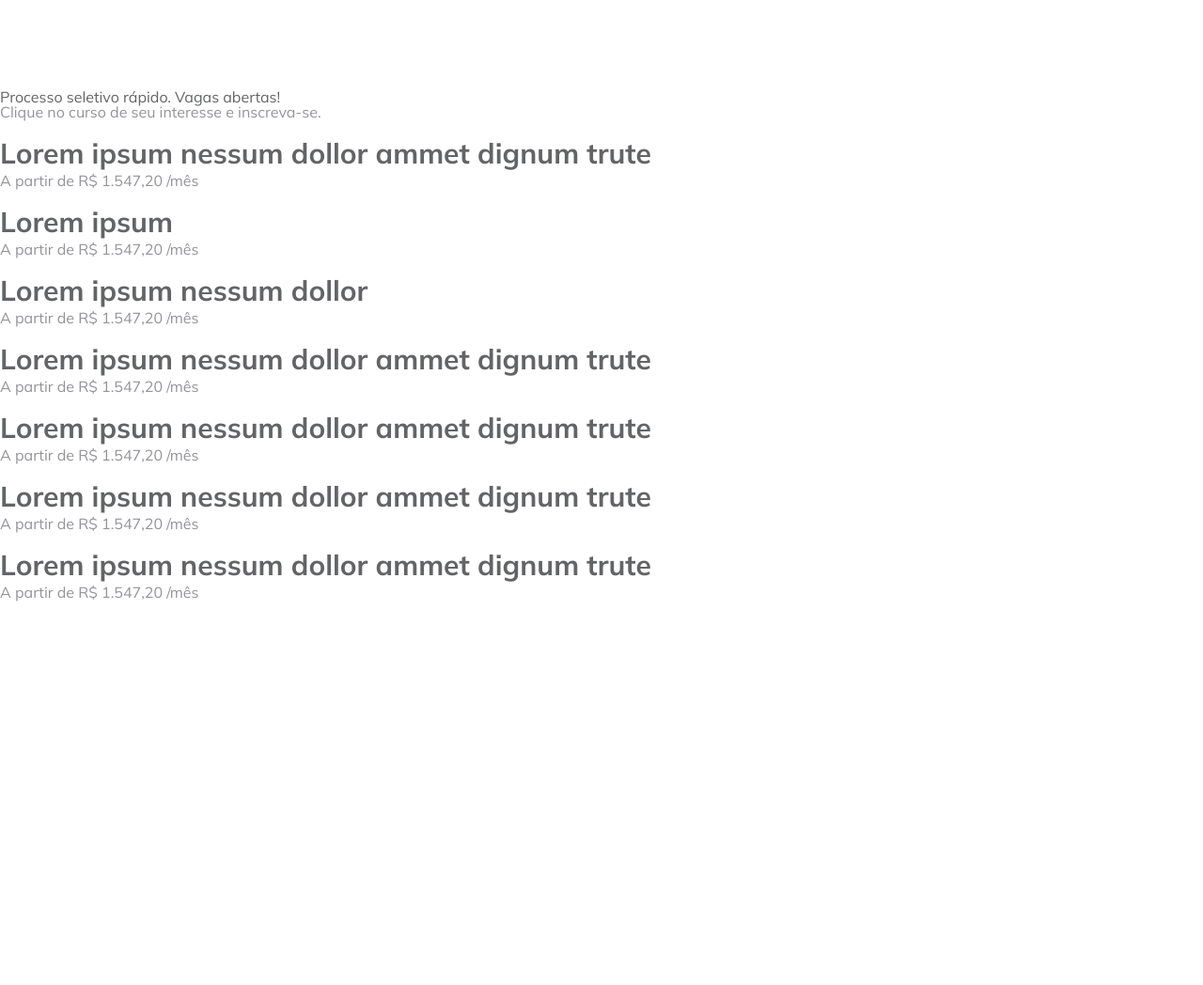
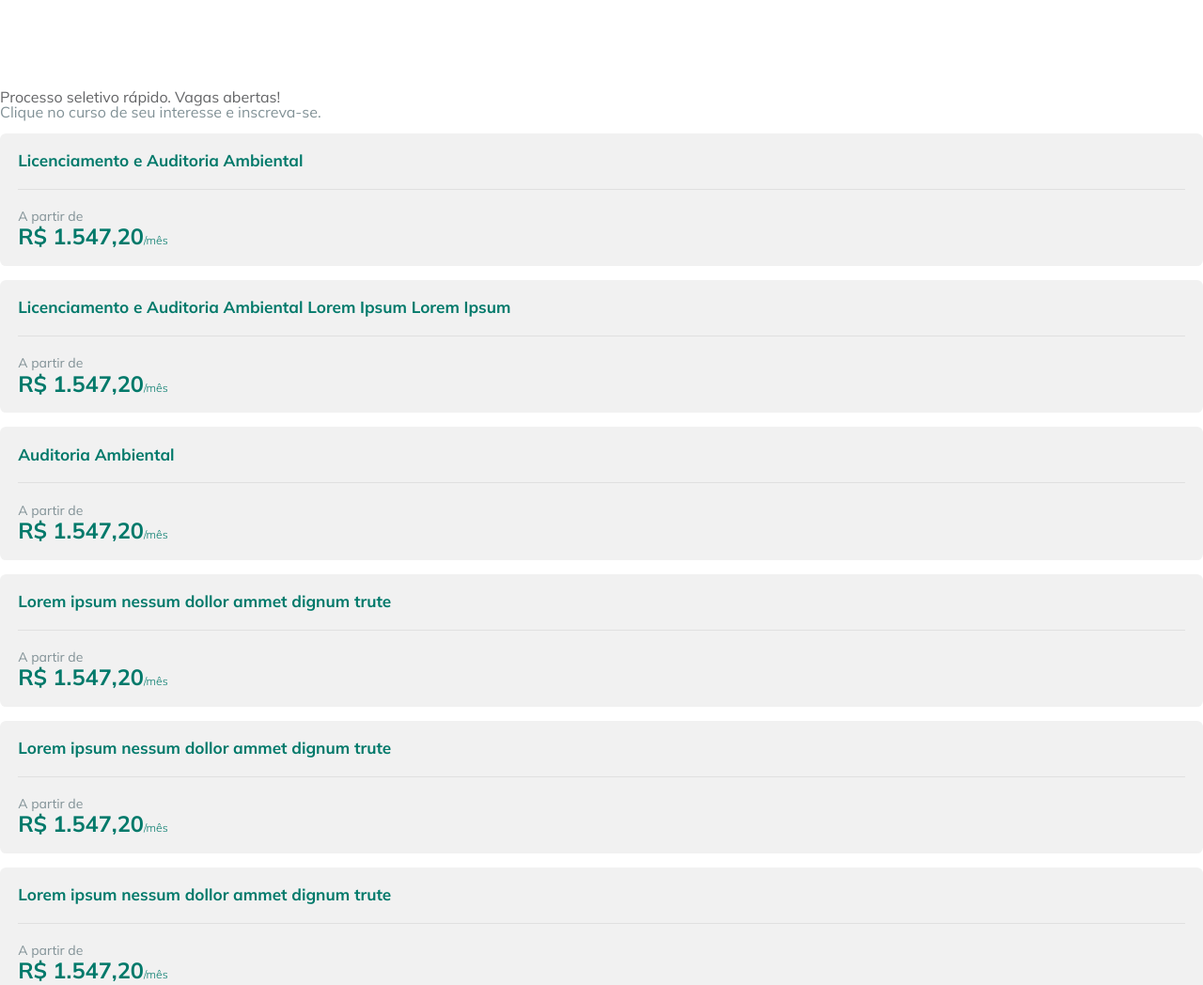
Before and after one commit to thiagolimao/section-destaque, a website: page src/index.html in a window 1280 px wide. Shown: the top 1048 px of the page at 94% size. Before the commit the page ends 800 px from the top, so only its background shows below. Drawn offline with nearby package versions, Linux system fonts and the light colour scheme; files that its build step writes are made by us from their sources; a web font is replaced by a local one.

Commit message:
Fix card course

```diff
--- a/src/index.html
+++ b/src/index.html
@@ -27,16 +27,16 @@
                 <div class="card card-course">
                     <div class="card-header">
                         <h3 class="title-course">
-                            Lorem ipsum nessum dollor ammet dignum trute
+                            Licenciamento e Auditoria Ambiental
                         </h3>
                     </div><!-- /card-header -->
                     <div class="card-footer">
                         <p class="price-text">
+                            <small>
+                                A partir de
+                            </small>
                             <span>
-                                A partir de
-                            </span>
-                            <span>
-                                R$ 1.547,20 <small>/mês</small>
+                                R$ 1.547,20<small>/mês</small>
                             </span>
                         </p>
                     </div><!-- /card-footer -->
@@ -47,16 +47,16 @@
                 <div class="card card-course">
                     <div class="card-header">
                         <h3 class="title-course">
-                            Lorem ipsum
+                            Licenciamento e Auditoria Ambiental Lorem Ipsum Lorem Ipsum
                         </h3>
                     </div><!-- /card-header -->
                     <div class="card-footer">
                         <p class="price-text">
+                            <small>
+                                A partir de
+                            </small>
                             <span>
-                                A partir de
-                            </span>
-                            <span>
-                                R$ 1.547,20 <small>/mês</small>
+                                R$ 1.547,20<small>/mês</small>
                             </span>
                         </p>
                     </div><!-- /card-footer -->
@@ -67,16 +67,16 @@
                 <div class="card card-course">
                     <div class="card-header">
                         <h3 class="title-course">
-                            Lorem ipsum nessum dollor
+                            Auditoria Ambiental
                         </h3>
                     </div><!-- /card-header -->
                     <div class="card-footer">
                         <p class="price-text">
+                            <small>
+                                A partir de
+                            </small>
                             <span>
-                                A partir de
-                            </span>
-                            <span>
-                                R$ 1.547,20 <small>/mês</small>
+                                R$ 1.547,20<small>/mês</small>
                             </span>
                         </p>
                     </div><!-- /card-footer -->
@@ -92,11 +92,11 @@
                     </div><!-- /card-header -->
                     <div class="card-footer">
                         <p class="price-text">
+                            <small>
+                                A partir de
+                            </small>
                             <span>
-                                A partir de
-                            </span>
-                            <span>
-                                R$ 1.547,20 <small>/mês</small>
+                                R$ 1.547,20<small>/mês</small>
                             </span>
                         </p>
                     </div><!-- /card-footer -->
@@ -112,11 +112,11 @@
                     </div><!-- /card-header -->
                     <div class="card-footer">
                         <p class="price-text">
+                            <small>
+                                A partir de
+                            </small>
                             <span>
-                                A partir de
-                            </span>
-                            <span>
-                                R$ 1.547,20 <small>/mês</small>
+                                R$ 1.547,20<small>/mês</small>
                             </span>
                         </p>
                     </div><!-- /card-footer -->
@@ -132,11 +132,11 @@
                     </div><!-- /card-header -->
                     <div class="card-footer">
                         <p class="price-text">
+                            <small>
+                                A partir de
+                            </small>
                             <span>
-                                A partir de
-                            </span>
-                            <span>
-                                R$ 1.547,20 <small>/mês</small>
+                                R$ 1.547,20<small>/mês</small>
                             </span>
                         </p>
                     </div><!-- /card-footer -->
@@ -152,11 +152,11 @@
                     </div><!-- /card-header -->
                     <div class="card-footer">
                         <p class="price-text">
+                            <small>
+                                A partir de
+                            </small>
                             <span>
-                                A partir de
-                            </span>
-                            <span>
-                                R$ 1.547,20 <small>/mês</small>
+                                R$ 1.547,20<small>/mês</small>
                             </span>
                         </p>
                     </div><!-- /card-footer -->
@@ -164,7 +164,7 @@
             </div><!-- /col -->
         </div><!-- /row -->
 
-        <img src="assets/img/temp.png" alt="">
+        <img src="assets/img/temp/pixel-perfect.png" width="100%" alt="">
 
     </div><!-- /container -->
 </section><!-- End  home-top -->
--- a/src/scss/base/_typography.scss
+++ b/src/scss/base/_typography.scss
@@ -24,18 +24,27 @@ h6 {
 
   &.title-course {
     // text-transform: uppercase;
-    font-size: 1.875rem;
-    line-height: 1.4;
+    font-size: 1.075rem;
+    line-height: 1.2;
     font-weight: $fw-bold;
+    color: $dark-primary;
+  }
+}
 
-    &.title-icon {
-      span {
-        display: flex;
-        align-items: center;
-        margin-bottom: 0.5rem;
-        .ico {
-          margin-right: 0.5rem;
-        }
+.price-text {
+  small {
+    font-size: 0.875rem;
+    color: $text-color;
+    + span {
+      color: $dark-primary;
+      display: block;
+      font-size: 1.475rem;
+      font-weight: $fw-bold;
+      margin-top: 0.2rem;
+      small {
+        font-size: 0.755rem;
+        font-weight: $fw-light;
+        color: $dark-primary;
       }
     }
   }
--- a/src/scss/base/_variables.scss
+++ b/src/scss/base/_variables.scss
@@ -1,14 +1,14 @@
 // General Colors
 $white: #ffffff;
-$gray: #464646;
-$border-color: #d1d1d1;
+$light-gray: #f1f1f1;
+$border-color: #e0e0e0;
 
 /// Default color variables
-$primary: #00b495;
+$primary: #00ad8e;
 $dark-primary: #00796a;
 
 $heading-color: #636466;
-$text-color: #949499;
+$text-color: #819196;
 $nav-link: #636466;
 
 /// Fonts Variables
--- a/src/scss/components/_card.scss
+++ b/src/scss/components/_card.scss
@@ -2,6 +2,26 @@
 # Components Card
 --------------------------------------------------------------*/
 .card {
-  .card-course {
+  &.card-course {
+    background-color: $light-gray;
+    border: none;
+    height: 100%;
+    padding: 1.2rem;
+    justify-content: space-between;
+    border-radius: 0.4rem;
+    .card-header,
+    .card-footer {
+      background-color: transparent;
+      border: none;
+      padding: 0;
+    }
+
+    .card-header {
+      padding-bottom: 1.2rem;
+    }
+    .card-footer {
+      padding-top: 1.2rem;
+      border-top: solid 1px $border-color;
+    }
   }
 }
```
Also changed, not shown: src/assets/img/temp/pixel-perfect.png (added).
